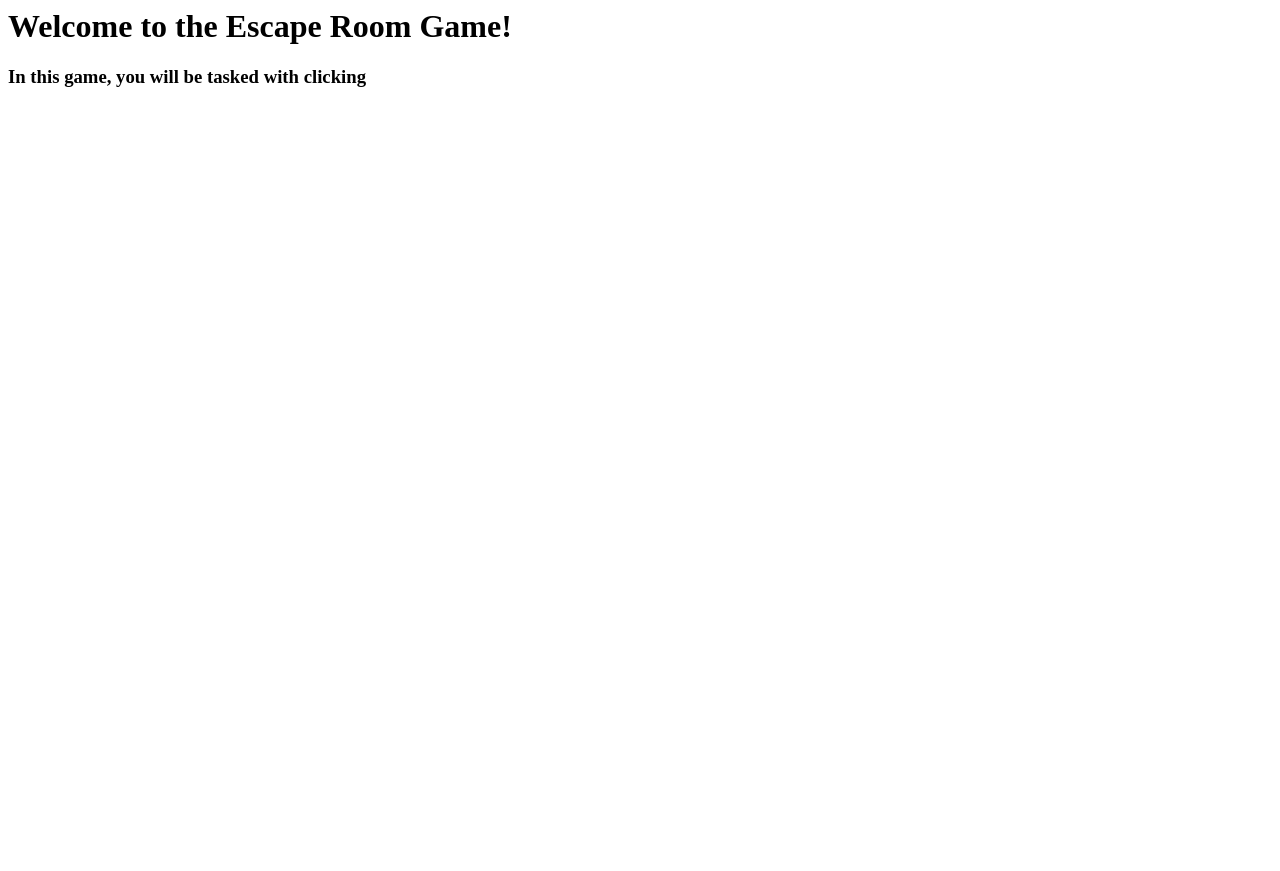
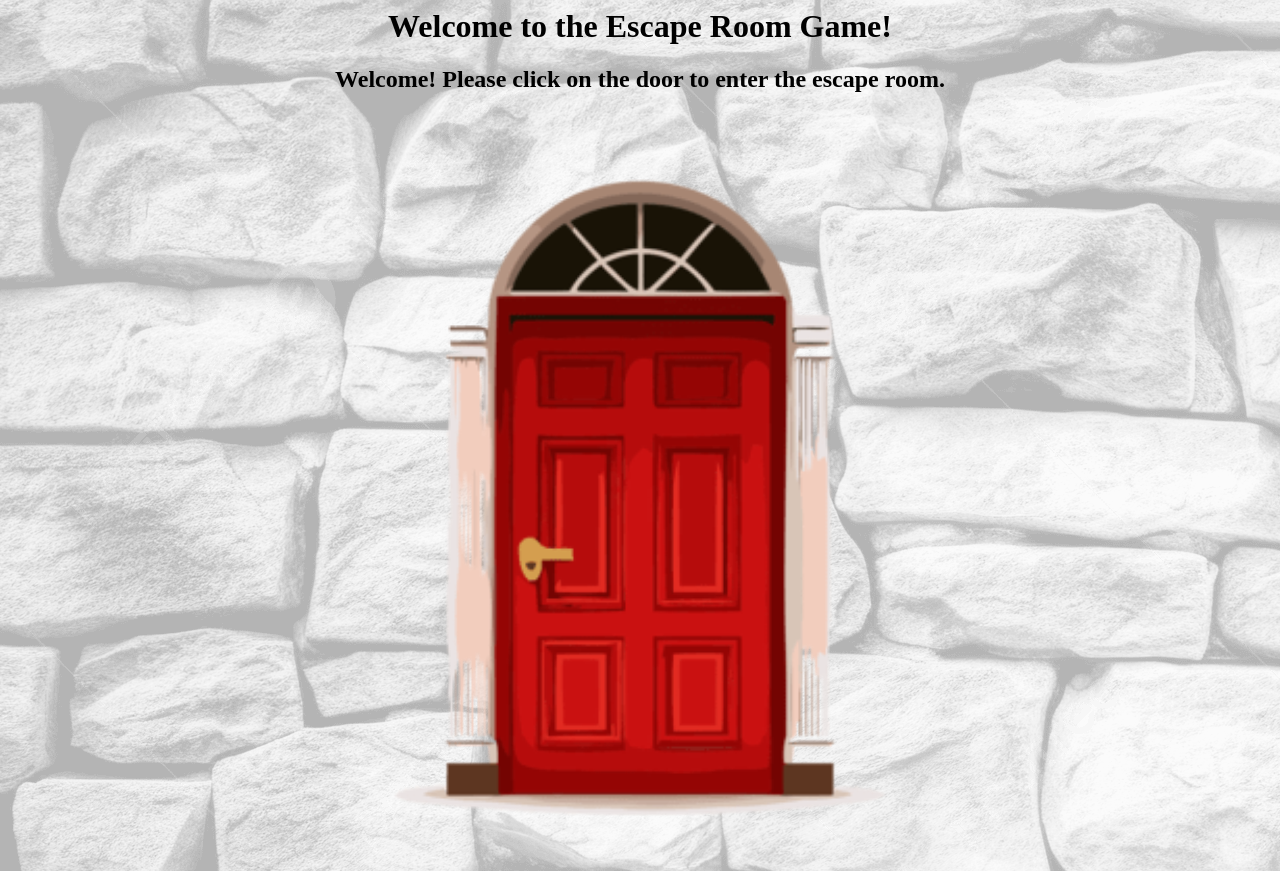
Before and after one commit to lk46-tech/Escape-Room-Project, a plain HTML site: page index.html in a window 1280 px wide. Before the commit the page ends 800 px from the top, so only its background shows below. Drawn offline with Linux system fonts and the light colour scheme.

Commit message:
setting up the escape room

```diff
--- a/index.html
+++ b/index.html
@@ -1,5 +1,10 @@
 <link rel="stylesheet" href="style.css">
 <h1>Welcome to the Escape Room Game!</h1>
-<h3>
-    In this game, you will be tasked with clicking
-</h3>
+<h2>
+    Welcome! Please click on the door to enter the escape room.
+</h2>
+<div id = "container">
+    <a href="escapeRoom.html">
+        <img src="assets/door.png" alt="" id = "door">
+    </a>
+</div>
--- a/style.css
+++ b/style.css
@@ -0,0 +1,17 @@
+body{
+    background-image: url(assets/wall_background.png);
+}
+h1{
+    text-align: center;
+}
+h2{
+    text-align: center;
+}
+#container{
+    display:flex;
+    justify-content:center;
+}
+
+#door{
+    width: 750px;
+}
```
Also changed, not shown: escapeRoom.html (added, +1 -0 lines), assets/door.png (added), assets/wall_background.png (added).
